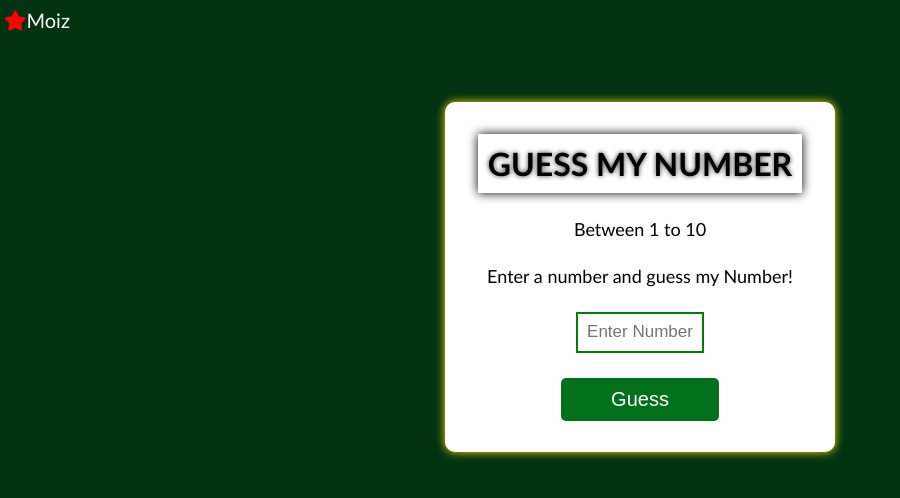
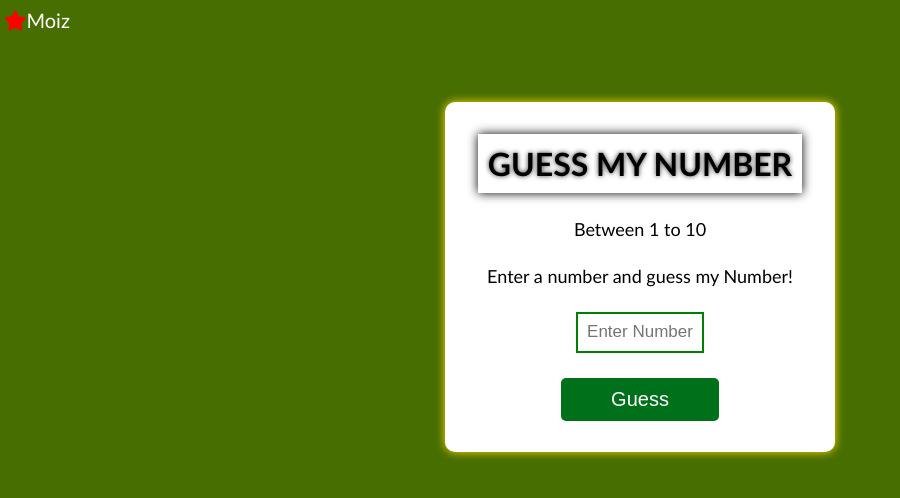
Before and after one commit to AbdulMoiz34/Guess-Number, a plain HTML site: page index.html in a window 1280 px wide. Shown: the whole page, without its empty margins (0-900 px from the left). Drawn offline with Linux system fonts and the light colour scheme.

Commit message:
Update style.css

```diff
--- a/style.css
+++ b/style.css
@@ -1,6 +1,6 @@
 body {
     margin: 0;
-    background-color: #013212;
+    background-color: #476e00;
     font-family: 'Gill Sans', 'Gill Sans MT', Calibri, 'Trebuchet MS', sans-serif;
 }
 
@@ -31,7 +31,7 @@ html {
     align-items: center;
     justify-content: center;
     gap: 25px;
-    box-shadow: 0 0  10px gold;
+    box-shadow: 0 0 10px gold;
 }
 
 .box p,
@@ -44,6 +44,7 @@ html {
     text-shadow: 0 0 5px #363636;
     box-shadow: 0 0 10px #000;
     padding: 10px;
+    white-space: nowrap;
 }
 
 .box p {
```
